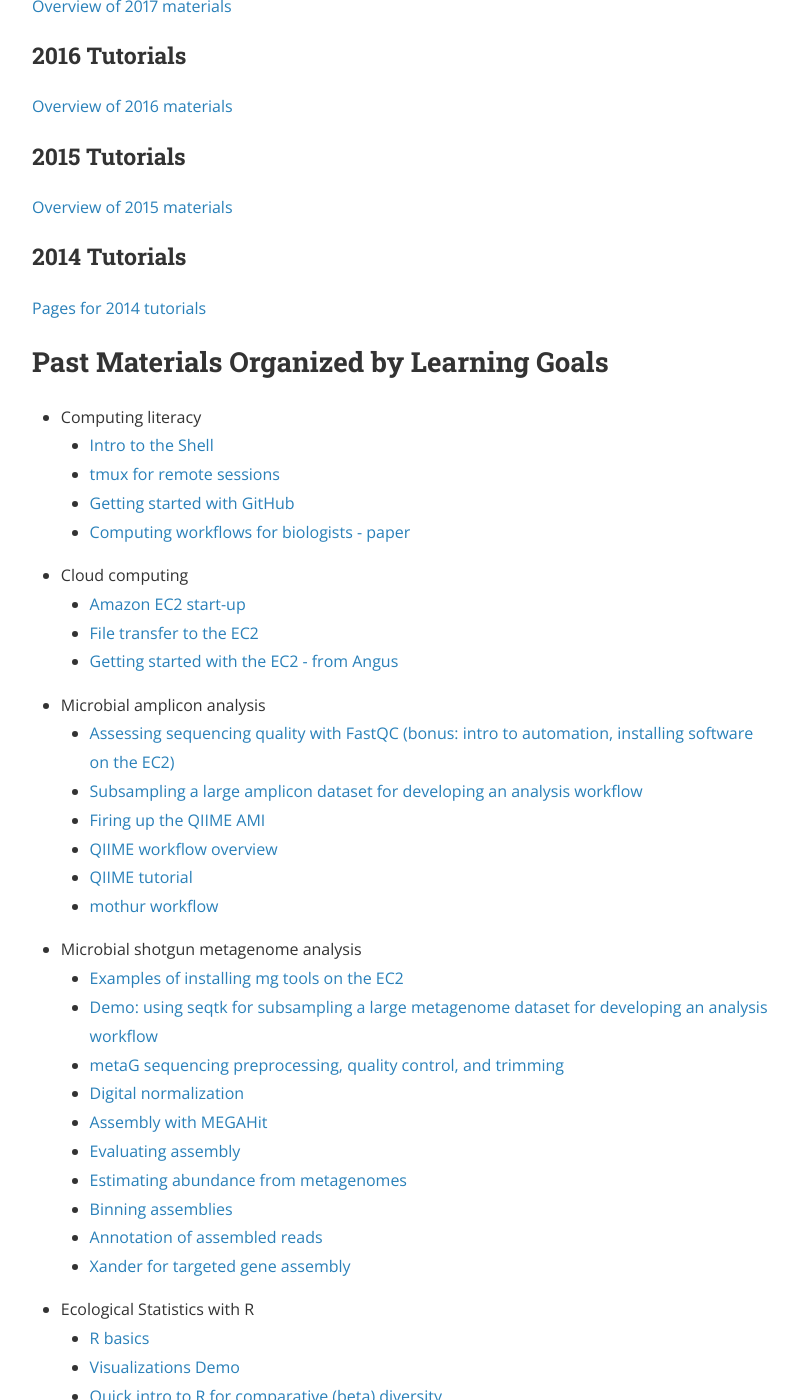
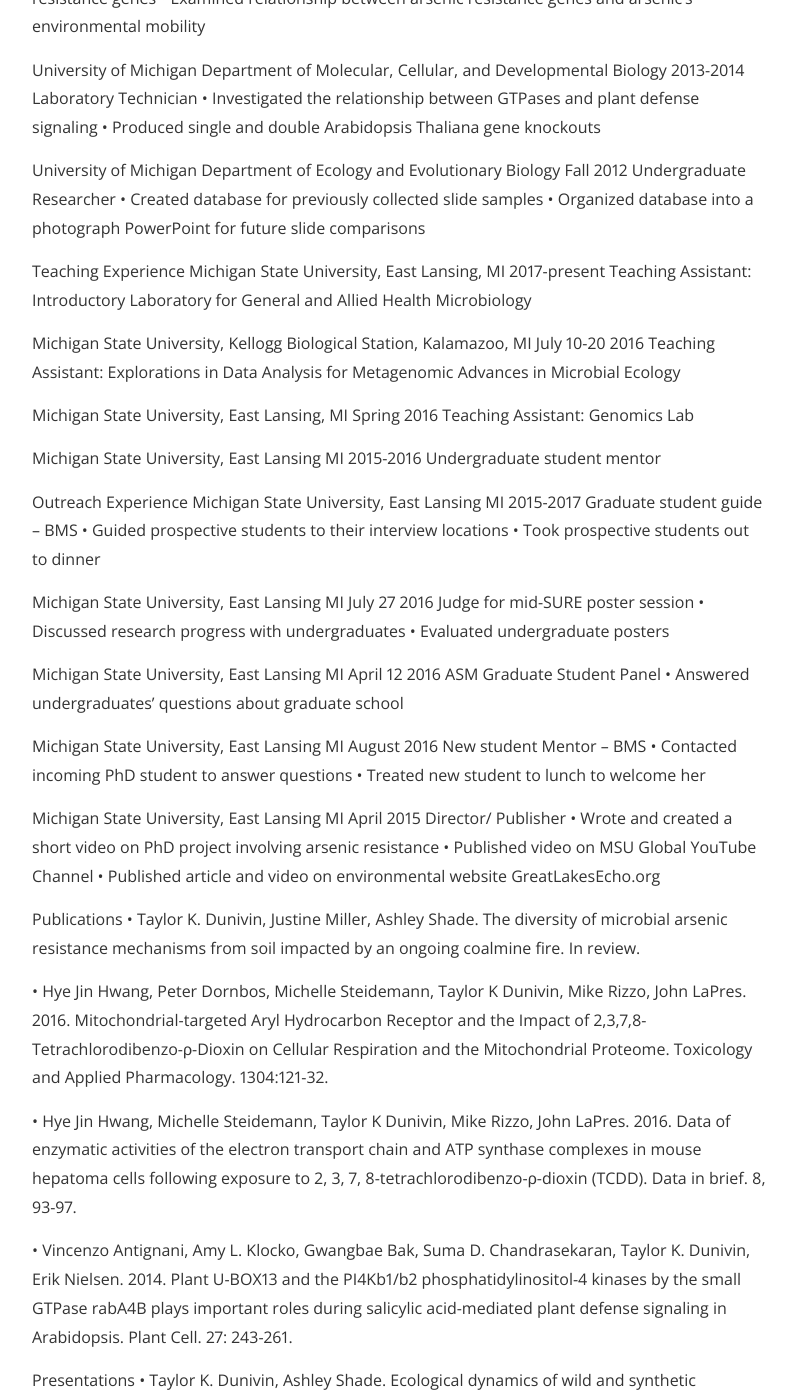
Before and after one commit to dunivint/dunivint.github.io, a Jekyll site: the page built from materials.md, in a window 1280 px wide and 1400 px high, scrolled down 591 px. Shown: the whole window, without its empty margins (240-1038 px from the left). Built offline with Jekyll 4.4.1, drawn with Linux system fonts in a browser that asks for light colours; nearby versions of some CDN libraries; a style sheet for code colours, icons or effects is not loaded; some of the changed text lies outside the part shown.

Commit message:
Update materials.md

```diff
--- a/materials.md
+++ b/materials.md
@@ -1,68 +1,103 @@
 ---
 layout: page
-title: Materials
-permalink: /materials/
+title: CV
+permalink: /CV/
 ---
 
-All materials used in this course will be online and freely available
-for re-use. We will also continue to provide the links for past materials.
+__Education__
+Michigan State University, East Lansing, Michigan			                                                  2014-Present
+Graduate program in Microbiology and Molecular Genetics
+Graduate program in Environmental Toxicology
+Cumulative GPA: 3.92
 
-Topics are focused on the analysis of microbial metagenomic data including
-amplicon, shotgun metagenomics and the skills needed to use these tools,
-such as the command line and cloud computing. A more detailed overview is
-below.
+University of Michigan, Ann Arbor, Michigan	 	   	                                                               2010-2014
+Bachelor of Science in Biology, minor in Environmental Science
+Cumulative GPA: 3.69
 
-We hope these materials can be helpful if you're teaching these topics yourself, or to use them for self-guided learning. If you do find them helpful, please [let us know](mailto:edamame.course@gmail.com)
+__Honors and Awards__
+Ronald M. and Sharon Rogowski fellowsip for Food Safety and Toxicology			          Fall 2017
+Ronald M. and Sharon Rogowski fellowsip for Food Safety and Toxicology			          Summer 2016
+Gerhardt travel award										          Summer 2016
+NIH BEST Scholar									                       2015-Present
+Council of Graduate Students travel award							          Fall 2015
+University Honors – University of Michigan						                       2011-2012
 
+Research Experience
+Michigan State University, Department of Microbiology and Molecular Genetics                                        2014-Present
+PhD Candidate
+•	Analyzed microbial diversity and abundance of arsenic resistance genes
+•	Examined relationship between arsenic resistance genes and arsenic’s environmental mobility
 
-## Materials by Year
-<h3>2017 Tutorials</h3>
-[Overview of 2017 materials](https://github.com/edamame-course/2017-tutorials/wiki)
+University of Michigan Department of Molecular, Cellular, and Developmental Biology                              2013-2014
+Laboratory Technician
+•	Investigated the relationship between GTPases and plant defense signaling
+•	Produced single and double Arabidopsis Thaliana gene knockouts
 
-<h3>2016 Tutorials</h3>
-[Overview of 2016 materials](https://github.com/edamame-course/2016-tutorials/wiki)
+University of Michigan Department of Ecology and Evolutionary Biology                                                    Fall 2012
+Undergraduate Researcher
+•	Created database for previously collected slide samples
+•	Organized database into a photograph PowerPoint for future slide comparisons
 
-<h3>2015 Tutorials</h3>
-[Overview of 2015 materials](https://github.com/edamame-course/2015-tutorials/wiki)
+Teaching Experience
+Michigan State University, East Lansing, MI						            	           2017-present
+Teaching Assistant: Introductory Laboratory for General and Allied Health Microbiology
 
-<h3>2014 Tutorials</h3>
-[Pages for 2014 tutorials](https://github.com/edamame-course/2014-tutorials/tree/master/_posts)
+Michigan State University, Kellogg Biological Station, Kalamazoo, MI				           July 10-20 2016
+Teaching Assistant: Explorations in Data Analysis for Metagenomic Advances in Microbial Ecology
 
-## Past Materials Organized by Learning Goals
-* Computing literacy
-   * [Intro to the Shell](https://github.com/edamame-course/2015-tutorials/blob/master/final/2015-06-22-introduction_to_the_shell.md)
-   * [tmux for remote sessions](https://github.com/edamame-course/2015-tutorials/blob/master/final/2015-06-22_tmux.md)
-   * [Getting started with GitHub](https://github.com/edamame-course/Github/blob/master/Tutorial.md)
-   * [Computing workflows for biologists - paper](http://journals.plos.org/plosbiology/article?id=10.1371/journal.pbio.1002303)
-* Cloud computing
-    * [Amazon EC2 start-up](https://github.com/edamame-course/2015-tutorials/blob/master/final/2015-06-22-EC2_Startup.md)
-    * [File transfer to the EC2](https://github.com/edamame-course/2015-tutorials/blob/master/final/2015-06-22-EC2_Connection_FileTransfer.md)
-    * [Getting started with the EC2 - from Angus](http://angus.readthedocs.io/en/2015/amazon/index.html)
-* Microbial amplicon analysis
-    * [Assessing sequencing quality with FastQC (bonus: intro to automation, installing software on the EC2)](https://github.com/edamame-course/FastQC/blob/master/final/2016-06-22_FastQC_tutorial.md)
-    * [Subsampling a large amplicon dataset for developing an analysis workflow](https://github.com/edamame-course/2015-tutorials/blob/master/final/2015-06-23-QIIME1.md#ampliconsubsampling)
-    * [Firing up the QIIME AMI](https://github.com/edamame-course/Amplicon_Analysis/blob/master/final/QIIME0.md)
-    * [QIIME workflow overview](https://github.com/edamame-course/Amplicon_Analysis/blob/master/resources/QIIME_flow_chart_2016.pdf)
-    * [QIIME tutorial](https://github.com/edamame-course/Amplicon_Analysis/blob/master/final/2016-07-13-QIIME1.md)
-    * [mothur workflow](http://www.mothur.org/wiki/MiSeq_SOP)
-* Microbial shotgun metagenome analysis
-    * [Examples of installing mg tools on the EC2](https://github.com/edamame-course/2015-tutorials/blob/master/final/2015-06-25_MetaGenome_Installation.md)
-    * [Demo: using seqtk for subsampling a large metagenome dataset for developing an analysis workflow](https://github.com/edamame-course/2015-tutorials/blob/master/demos/Creating_SubSampled_mg_Data.sh)
-    * [metaG sequencing preprocessing, quality control, and trimming](https://github.com/edamame-course/Metagenome/blob/master/2016-07-15-metaG-sequencing-preprocessing.md)
-    * [Digital normalization](https://github.com/edamame-course/Metagenome/blob/master/2016-07-15-metaG-assembly.md)
-    * [Assembly with MEGAHit](https://github.com/edamame-course/2015-tutorials/blob/master/final/2015-06-25-assembling_your_metagenome.md)
-    * [Evaluating assembly](https://github.com/edamame-course/Metagenome/blob/master/2016-07-15-assessing-metagenome-assembly.md)
-    * [Estimating abundance from metagenomes](https://github.com/edamame-course/Metagenome/blob/master/2016-07-15-counting-abundance-with-mapped-reads.md)
-    * [Binning assemblies](https://github.com/edamame-course/metagenome_binning/blob/master/binning_tutorial.md)
-    * [Annotation of assembled reads](https://github.com/edamame-course/2015-tutorials/blob/master/final/2015-06-26-MG_Annotation_Prokka.md)
-    * [Xander for targeted gene assembly](https://github.com/edamame-course/Xander/blob/master/Xander.md)
-* Ecological Statistics with R
-    * [R basics](https://github.com/edamame-course/Jones_R_Files)
-    * [Visualizations Demo](https://github.com/edamame-course/2015-tutorials/blob/master/final/2015-07-01-VisualizationDemo.md)
-    * [Quick intro to R for comparative (beta) diversity](https://github.com/edamame-course/2015-tutorials/blob/master/final/Ashley_Intro_to_R.md)
-* Using Databases
-    * [Local BLAST](https://github.com/edamame-course/BLAST-tutorial/blob/master/running-BLAST.md)
-    * [Using APIs to access NCBI and MG-RAST data](http://adina-howe.readthedocs.org/en/latest/ncbi/)
-    * [Getting data from NCBI](https://github.com/germs-lab/tutorial-blast-annotation/blob/master/ncbi/index.md)
+Michigan State University, East Lansing, MI				 			           Spring 2016
+Teaching Assistant: Genomics Lab
 
-***
+Michigan State University, East Lansing MI							           2015-2016
+Undergraduate student mentor
+
+Outreach Experience
+Michigan State University, East Lansing MI				                       2015-2017
+Graduate student guide – BMS
+•	Guided prospective students to their interview locations
+•	Took prospective students out to dinner
+
+Michigan State University, East Lansing MI							           July 27 2016
+Judge for mid-SURE poster session
+•	Discussed research progress with undergraduates
+•	Evaluated undergraduate posters
+
+Michigan State University, East Lansing MI 					          April 12 2016
+ASM Graduate Student Panel
+•	Answered undergraduates’ questions about graduate school
+
+Michigan State University, East Lansing MI					          August 2016
+New student Mentor – BMS
+•	Contacted incoming PhD student to answer questions
+•	Treated new student to lunch to welcome her
+
+Michigan State University, East Lansing MI					          April 2015
+Director/ Publisher
+•	Wrote and created a short video on PhD project involving arsenic resistance
+•	Published video on MSU Global YouTube Channel
+•	Published article and video on environmental website GreatLakesEcho.org
+
+Publications
+•	Taylor K. Dunivin, Justine Miller, Ashley Shade. The diversity of microbial arsenic resistance mechanisms from soil impacted by an ongoing coalmine fire. In review.
+
+•	Hye Jin Hwang, Peter Dornbos, Michelle Steidemann, Taylor K Dunivin, Mike Rizzo, John LaPres. 2016. Mitochondrial-targeted Aryl Hydrocarbon Receptor and the Impact of 2,3,7,8-Tetrachlorodibenzo-ρ-Dioxin on Cellular Respiration and the Mitochondrial Proteome. Toxicology and Applied Pharmacology. 1304:121-32.
+
+•	Hye Jin Hwang, Michelle Steidemann, Taylor K Dunivin, Mike Rizzo, John LaPres. 2016. Data of enzymatic activities of the electron transport chain and ATP synthase complexes in mouse hepatoma cells following exposure to 2, 3, 7, 8-tetrachlorodibenzo-ρ-dioxin (TCDD). Data in brief. 8, 93-97.
+
+•	Vincenzo Antignani, Amy L. Klocko, Gwangbae Bak, Suma D. Chandrasekaran, Taylor K. Dunivin, Erik Nielsen. 2014. Plant U-BOX13 and the PI4Kb1/b2 phosphatidylinositol-4 kinases by the small GTPase rabA4B plays important roles during salicylic acid-mediated plant defense signaling in Arabidopsis. Plant Cell. 27: 243-261.
+
+Presentations
+•	Taylor K. Dunivin, Ashley Shade. Ecological dynamics of wild and synthetic microbiomes. MMG UM Joint Retreat. 16-19 October. Kalamazoo, MI
+
+•	Taylor K. Dunivin, Jackson W. Sorensen, Ashley Shade. The roles of rare taxa for microbial community dynamics across interfaces. Ecological Society of America Annual Meeting. 7-12 August 2016. Fort Lauderdale, FL USA
+
+Posters and Abstracts
+•	Taylor K. Dunivin, Ashley Shade. The diversity of microbial arsenic resistance mechanisms from soil impacted by an ongoing coalmine fire. ISME Conference. 21-26 August 2016. Montreal, QC Canada
+
+•	Taylor K. Dunivin, John Chodkowski, Jackson W. Sorensen, Ashley Shade. Microbial community arsenic tolerance and the fate of arsenic in soil. Argonne Soil Metagenomics Meeting. 21-23 October 2015. Lisle, IL USA
+
+•	Taylor K. Dunivin, John Chodkowski, Jackson W. Sorensen, Ashley Shade. Microbial community arsenic tolerance and the fate of arsenic in soil. Microbiome Symposium. 10 September 2015. Ann Arbor, MI USA
+
+•	Ashley Shade, Tammy C. Tobin, Taylor K. Dunivin, Sang-Hoon Lee, Jackson W. Sorensen, Joshua R. Herr.  Microbial Responses to Extreme Disturbance:  Insights from the Ongoing Centralia Coal Mine Fire.  DOE Joint Genome Institute User’s Meeting.  23-27 March 2015. Walnut Creek, CA USA.
+
+•	J. Bursley, T. Dunivin, S. Umthong, J. W. Zagorski, A. E. Turley, H. E. Dover, C. E. Rockwell. Activation of Nrf2 by tBHQ upregulates IgM production by LPS-activated mouse splenocytes. The Society of Toxicology National Meeting. 22-26 March 2015. San Diego, California.
```
